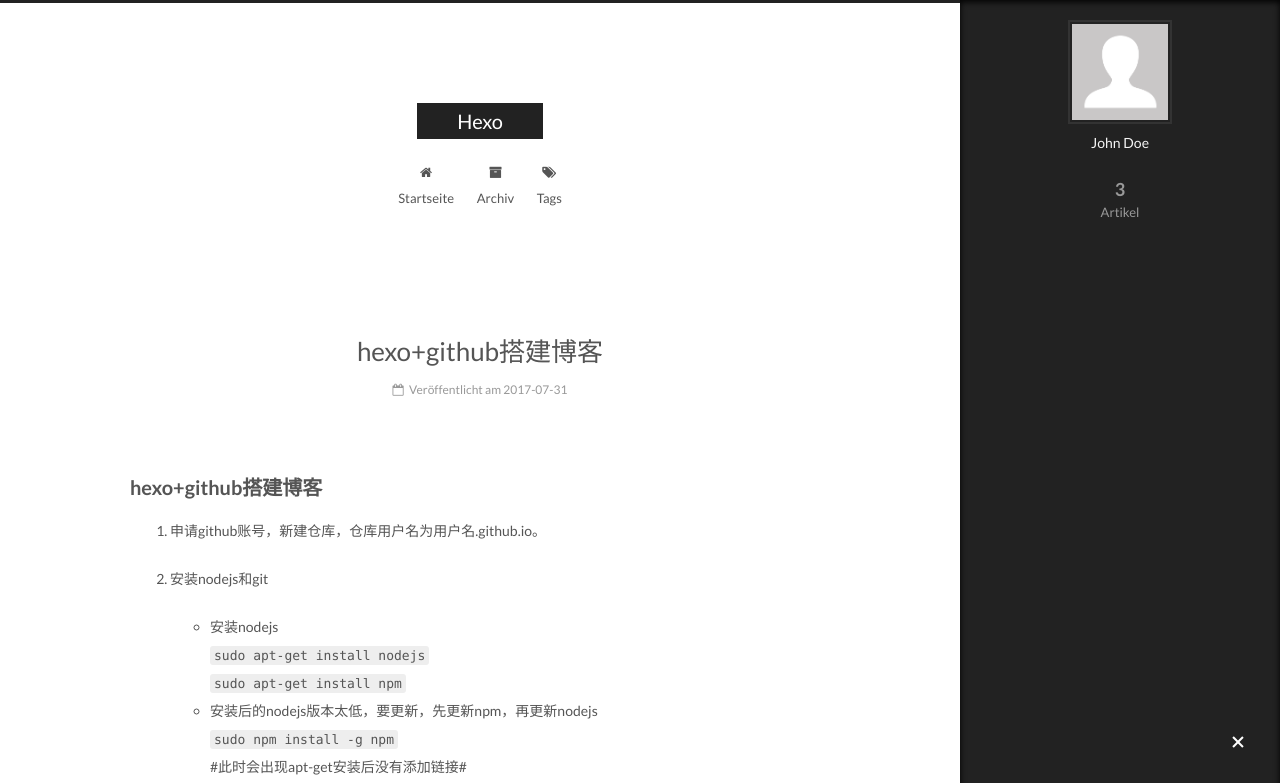
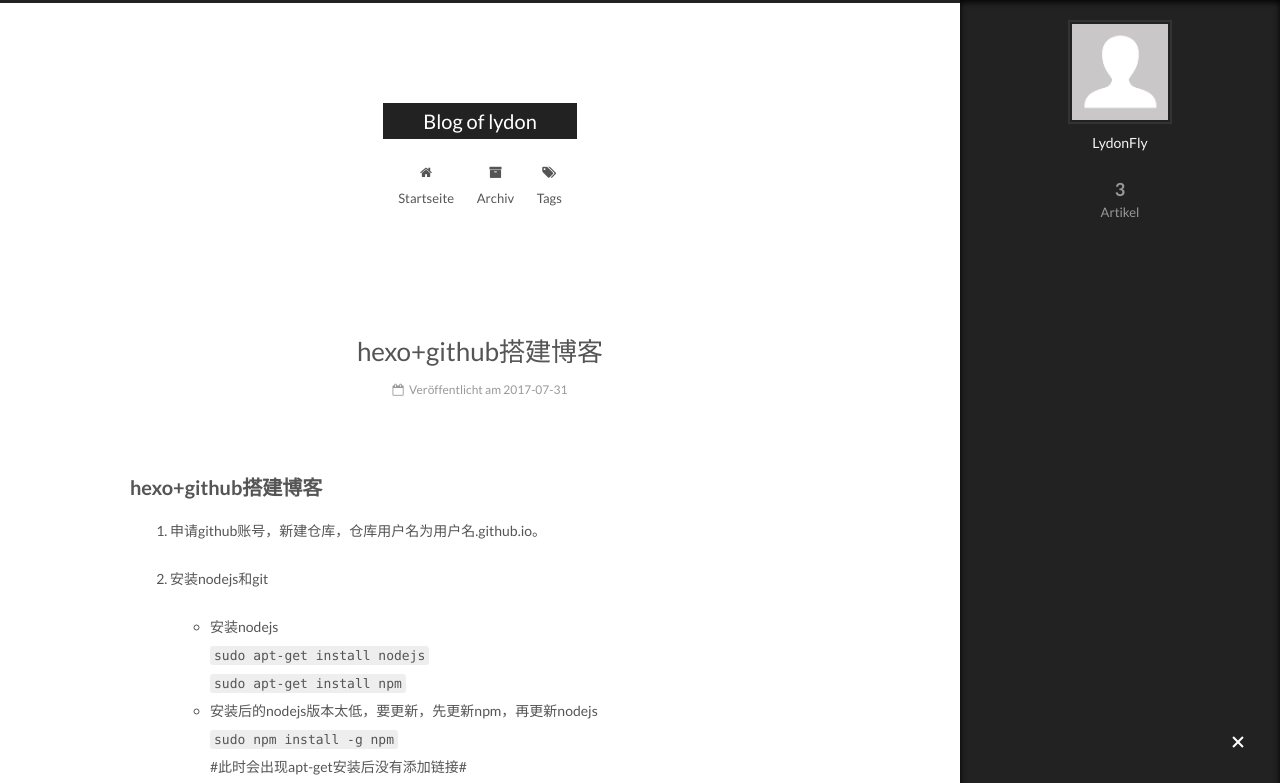
Before and after one commit to LydonFly/LydonFly.github.io, a plain HTML site: page index.html in a window 1280 px wide. Both pictures are taken after a click on the element 1238 px from the left and 743 px from the top of the page. Shown: the top 783 px of the page. Drawn offline with Linux system fonts and the light colour scheme.

Commit message:
Site updated: 2017-07-31 20:37:18

```diff
--- a/css/main.css
+++ b/css/main.css
@@ -1677,7 +1677,7 @@
   width: 4px;
   height: 4px;
   border-radius: 50%;
-  background: #cdff9e;
+  background: #6f14e9;
 }
 .links-of-blogroll {
   font-size: 13px;
--- a/index.html
+++ b/index.html
@@ -94,11 +94,11 @@
 
 
 <meta property="og:type" content="website">
-<meta property="og:title" content="Hexo">
+<meta property="og:title" content="Blog of lydon">
 <meta property="og:url" content="http://yoursite.com/index.html">
-<meta property="og:site_name" content="Hexo">
+<meta property="og:site_name" content="Blog of lydon">
 <meta name="twitter:card" content="summary">
-<meta name="twitter:title" content="Hexo">
+<meta name="twitter:title" content="Blog of lydon">
 
 
 
@@ -132,7 +132,7 @@
 
 
 
-  <title>Hexo</title>
+  <title>Blog of lydon</title>
 
 
 
@@ -170,7 +170,7 @@
     <div class="custom-logo-site-title">
       <a href="/"  class="brand" rel="start">
         <span class="logo-line-before"><i></i></span>
-        <span class="site-title">Hexo</span>
+        <span class="site-title">Blog of lydon</span>
         <span class="logo-line-after"><i></i></span>
       </a>
     </div>
@@ -256,13 +256,13 @@
     <link itemprop="mainEntityOfPage" href="http://yoursite.com/2017/07/31/hexo-github搭建博客/">
 
     <span hidden itemprop="author" itemscope itemtype="http://schema.org/Person">
-      <meta itemprop="name" content="John Doe">
+      <meta itemprop="name" content="LydonFly">
       <meta itemprop="description" content="">
       <meta itemprop="image" content="/images/avatar.gif">
     </span>
 
     <span hidden itemprop="publisher" itemscope itemtype="http://schema.org/Organization">
-      <meta itemprop="name" content="Hexo">
+      <meta itemprop="name" content="Blog of lydon">
     </span>
 
 
@@ -400,13 +400,13 @@
     <link itemprop="mainEntityOfPage" href="http://yoursite.com/2017/07/31/test/">
 
     <span hidden itemprop="author" itemscope itemtype="http://schema.org/Person">
-      <meta itemprop="name" content="John Doe">
+      <meta itemprop="name" content="LydonFly">
       <meta itemprop="description" content="">
       <meta itemprop="image" content="/images/avatar.gif">
     </span>
 
     <span hidden itemprop="publisher" itemscope itemtype="http://schema.org/Organization">
-      <meta itemprop="name" content="Hexo">
+      <meta itemprop="name" content="Blog of lydon">
     </span>
 
 
@@ -518,13 +518,13 @@
     <link itemprop="mainEntityOfPage" href="http://yoursite.com/2017/07/31/hello-world/">
 
     <span hidden itemprop="author" itemscope itemtype="http://schema.org/Person">
-      <meta itemprop="name" content="John Doe">
+      <meta itemprop="name" content="LydonFly">
       <meta itemprop="description" content="">
       <meta itemprop="image" content="/images/avatar.gif">
     </span>
 
     <span hidden itemprop="publisher" itemscope itemtype="http://schema.org/Organization">
-      <meta itemprop="name" content="Hexo">
+      <meta itemprop="name" content="Blog of lydon">
     </span>
 
 
@@ -661,8 +661,8 @@
         <div class="site-author motion-element" itemprop="author" itemscope itemtype="http://schema.org/Person">
           <img class="site-author-image" itemprop="image"
                src="/images/avatar.gif"
-               alt="John Doe" />
-          <p class="site-author-name" itemprop="name">John Doe</p>
+               alt="LydonFly" />
+          <p class="site-author-name" itemprop="name">LydonFly</p>
 
               <p class="site-description motion-element" itemprop="description"></p>
 
@@ -722,7 +722,7 @@
   <span class="with-love">
     <i class="fa fa-heart"></i>
   </span>
-  <span class="author" itemprop="copyrightHolder">John Doe</span>
+  <span class="author" itemprop="copyrightHolder">LydonFly</span>
 </div>
 
 
```
Also changed, not shown: 2017/07/31/hello-world/index.html (+8 -8 lines), 2017/07/31/hexo-github搭建博客/index.html (+8 -8 lines), 2017/07/31/test/index.html (+8 -8 lines), archives/2017/07/index.html (+8 -8 lines), archives/2017/index.html (+8 -8 lines), archives/index.html (+8 -8 lines).
